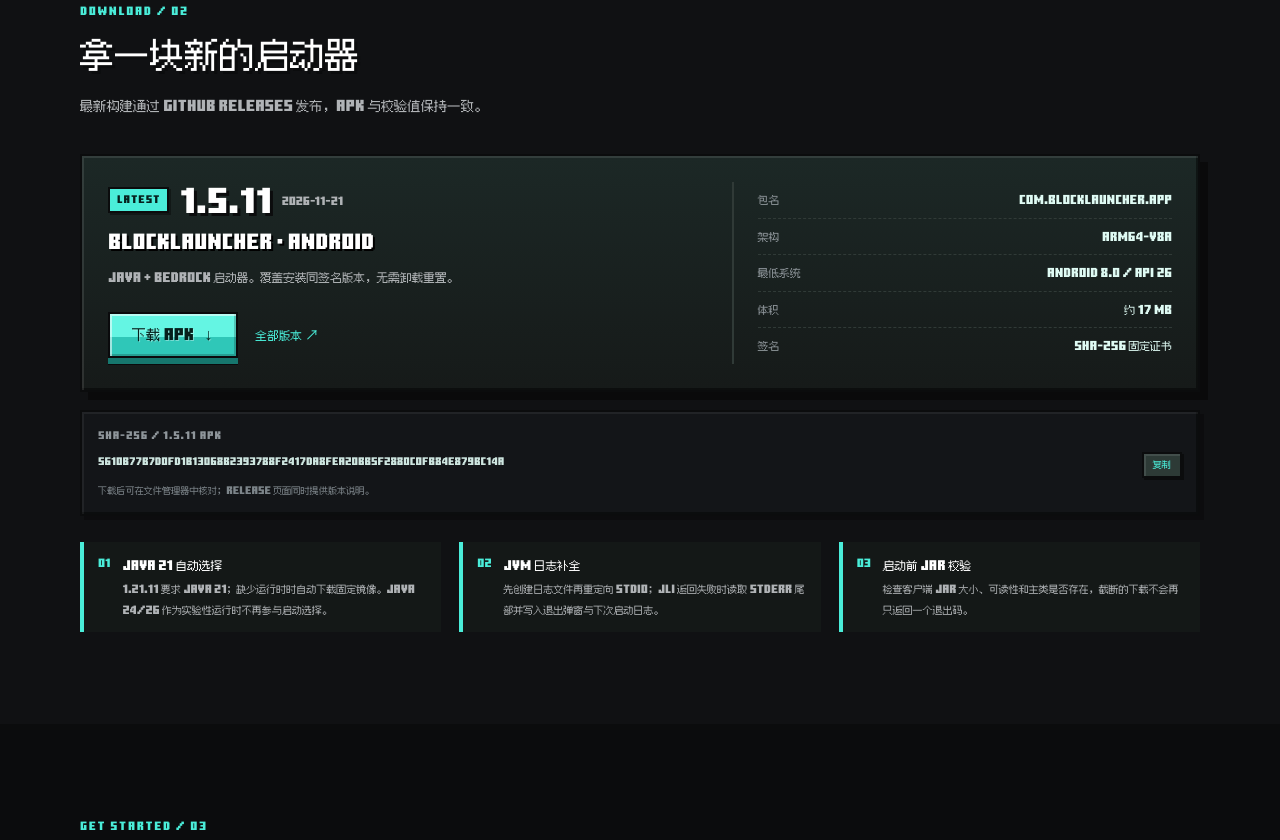
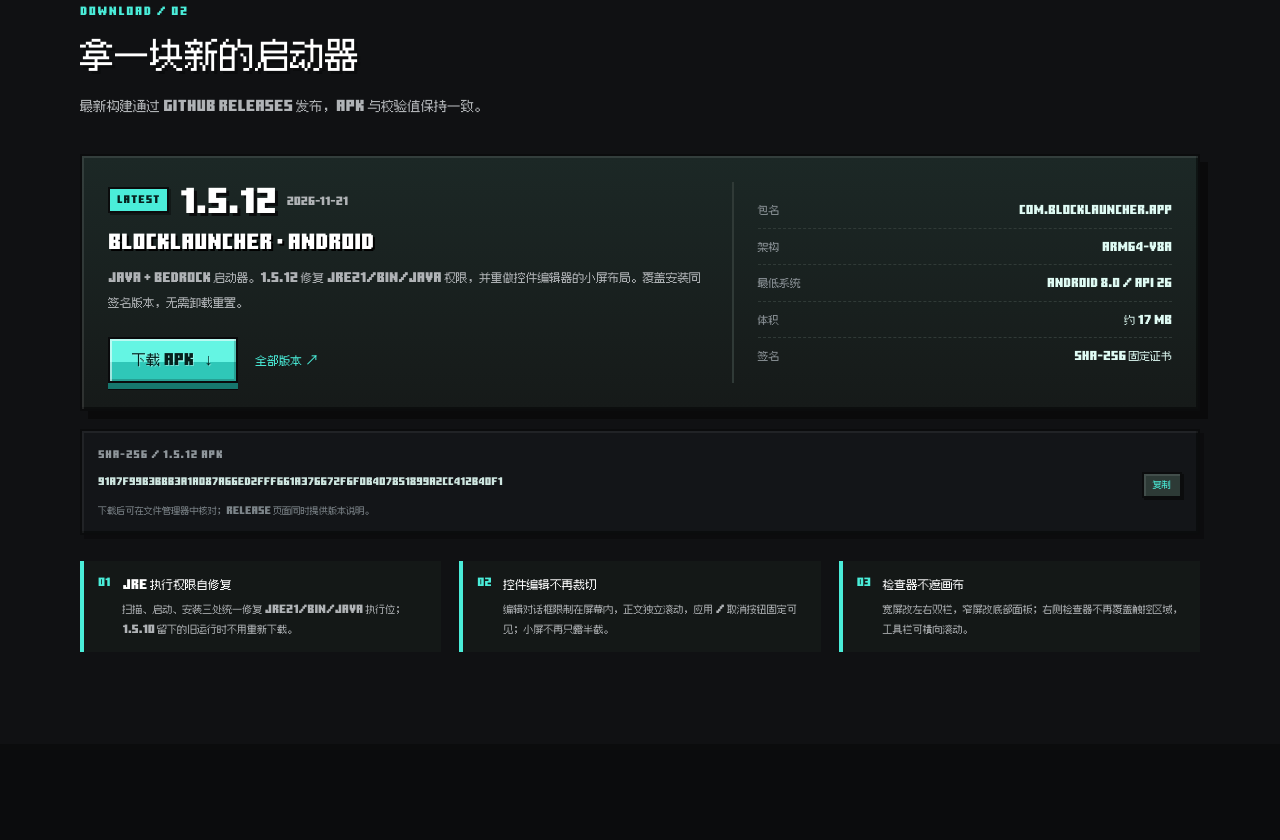
Before and after one commit to zhaohairuiour/BlockLauncher, a plain HTML site: page docs/index.html in a window 1280 px wide. Shown: the part 1667-2507 px from the top of the page. Drawn offline with Linux system fonts and the light colour scheme.

Commit message:
Release 1.5.12: JRE permission repair and control editor layout

```diff
--- a/docs/index.html
+++ b/docs/index.html
@@ -67,7 +67,7 @@
           <a class="btn btn-ghost" href="https://github.com/zhaohairuiour/BlockLauncher" target="_blank" rel="noopener">查看仓库</a>
         </div>
         <div class="hero-meta">
-          <span class="tag">v1.5.11</span>
+          <span class="tag">v1.5.12</span>
           <span class="meta-sep">/</span>
           <span>Android 8.0+</span>
           <span class="meta-sep">/</span>
@@ -175,11 +175,11 @@
         <div class="download-main">
           <div class="download-version">
             <span class="version-chip">LATEST</span>
-            <span class="version-number">1.5.11</span>
+            <span class="version-number">1.5.12</span>
             <span class="version-date">2026-11-21</span>
           </div>
           <h3>BlockLauncher · Android</h3>
-          <p class="download-desc">Java + Bedrock 启动器。覆盖安装同签名版本，无需卸载重置。</p>
+          <p class="download-desc">Java + Bedrock 启动器。1.5.12 修复 jre21/bin/java 权限，并重做控件编辑器的小屏布局。覆盖安装同签名版本，无需卸载重置。</p>
           <div class="download-actions">
             <a class="btn btn-accent" href="https://github.com/zhaohairuiour/BlockLauncher/releases/latest" target="_blank" rel="noopener">下载 APK <span class="arrow">↓</span></a>
             <a class="text-link" href="https://github.com/zhaohairuiour/BlockLauncher/releases" target="_blank" rel="noopener">全部版本 ↗</a>
@@ -195,9 +195,9 @@
       </div>
 
       <div class="panel hash-panel">
-        <div class="hash-label">SHA-256 / 1.5.11 APK</div>
+        <div class="hash-label">SHA-256 / 1.5.12 APK</div>
         <div class="hash-row">
-          <code id="apk-sha">5610b77b7d0fd1b13068b2393788f2417da8fea20bb5f2880c0fb84e879bc14a</code>
+          <code id="apk-sha">91a7f99b3bbb3a1a087a66ed2fff661a376672f6f0b407851899a2cc412b40f1</code>
           <button class="copy-btn" type="button" onclick="copySha(this)">复制</button>
         </div>
         <p class="hash-note">下载后可在文件管理器中核对；Release 页面同时提供版本说明。</p>
@@ -206,15 +206,15 @@
       <div class="release-notes">
         <div class="note">
           <span class="note-num">01</span>
-          <div><b>Java 21 自动选择</b><p>1.21.11 要求 Java 21；缺少运行时时自动下载固定镜像。Java 24/26 作为实验性运行时不再参与启动选择。</p></div>
+          <div><b>JRE 执行权限自修复</b><p>扫描、启动、安装三处统一修复 jre21/bin/java 执行位；1.5.10 留下的旧运行时不用重新下载。</p></div>
         </div>
         <div class="note">
           <span class="note-num">02</span>
-          <div><b>JVM 日志补全</b><p>先创建日志文件再重定向 stdio；JLI 返回失败时读取 stderr 尾部并写入退出弹窗与下次启动日志。</p></div>
+          <div><b>控件编辑不再裁切</b><p>编辑对话框限制在屏幕内，正文独立滚动，应用 / 取消按钮固定可见；小屏不再只露半截。</p></div>
         </div>
         <div class="note">
           <span class="note-num">03</span>
-          <div><b>启动前 jar 校验</b><p>检查客户端 jar 大小、可读性和主类是否存在，截断的下载不会再只返回一个退出码。</p></div>
+          <div><b>检查器不遮画布</b><p>宽屏改左右双栏，窄屏改底部面板；右侧检查器不再覆盖触控区域，工具栏可横向滚动。</p></div>
         </div>
       </div>
     </div>
```
Also changed, not shown: docs/assets/minecraft-pixel.ttf, docs/assets/og.png, 2 other files.
